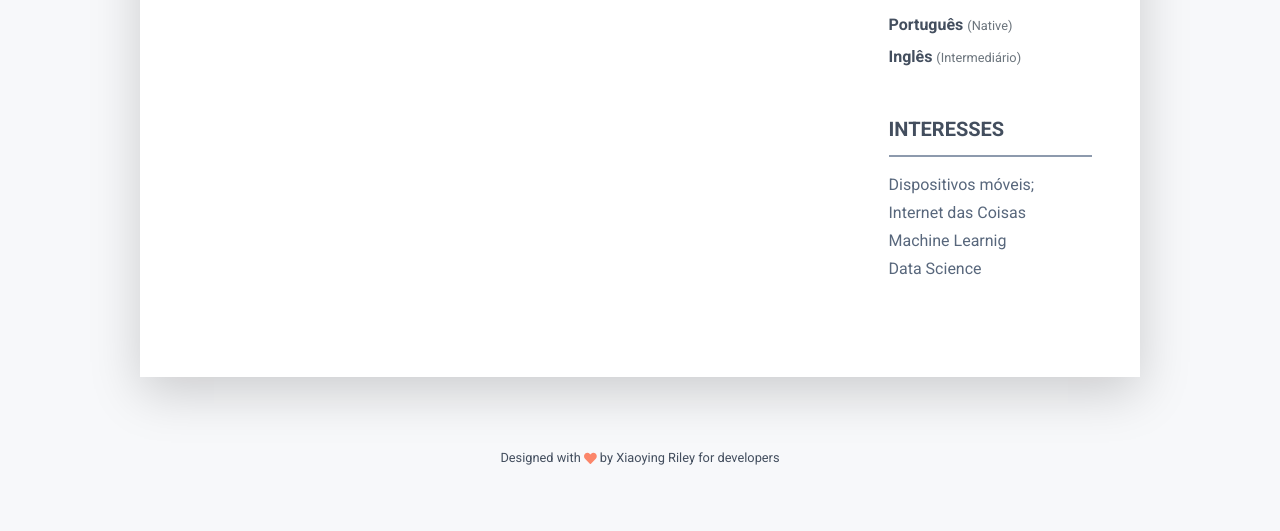
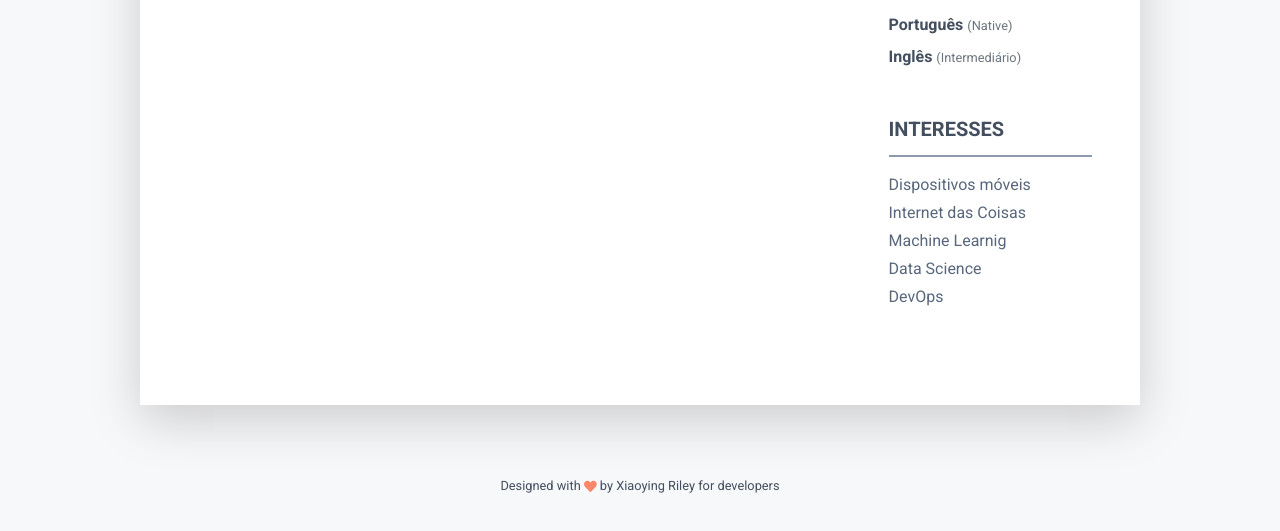
Before and after one commit to viniciusalvesmello/viniciusalvesmello.github.io, a plain HTML site: page index.html in a window 1280 px wide. Shown: the part 1446-1977 px from the top of the page. Drawn offline with Linux system fonts and the light colour scheme.

Commit message:
Removing ;

```diff
--- a/index.html
+++ b/index.html
@@ -255,10 +255,11 @@
 						    <h2 class="resume-section-title text-uppercase font-weight-bold pb-3 mb-3">Interesses</h2>
 						    <div class="resume-section-content">
 							    <ul class="list-unstyled">
-								    <li class="mb-1">Dispositivos móveis;</li>
+								    <li class="mb-1">Dispositivos móveis</li>
 								    <li class="mb-1">Internet das Coisas</li>
 								    <li class="mb-1">Machine Learnig</li>
 									<li class="mb-1">Data Science</li>
+									<li class="mb-1">DevOps</li>
 							    </ul>
 						    </div>
 					    </section><!--//interests-section-->
```
